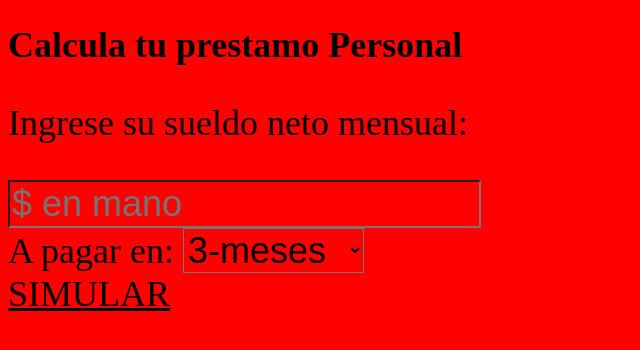
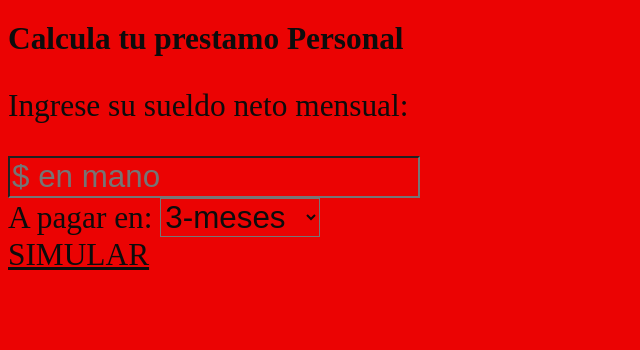
Before and after one commit to MatiasCoronel1312/ArraysJavaScript, a plain HTML site: page Index.html in a window 1280 px wide. Shown: the whole page, without its empty margins (0-640 px from the left). Drawn offline with Linux system fonts and the light colour scheme.

Commit message:
agregue algunos colores

```diff
--- a/css/estilo.css
+++ b/css/estilo.css
@@ -1,5 +1,5 @@
 * {
-    background-color: rgb(255, 1, 1);
-    color: #000;
-    font-size: 1.5rem;
+    background-color: rgb(235, 3, 3);
+    color: rgb(12, 12, 12);
+    font-size: 1.4rem;
 }
--- a/js/array.js
+++ b/js/array.js
@@ -20,14 +20,14 @@ class Prestamo {
         this.totalAPagar = this.prestamoNeto * interes;
     }
 }
-//Declaramos un array de productos para almacenar objetos
+
 const prestamos = [];
 prestamos.push(new Prestamo("matias", "coronel","300000",12));
 prestamos.push(new Prestamo("martin", "perez","25000",6));
 prestamos.push(new Prestamo("marcos", "lozada","120000",12));
 prestamos.push(new Prestamo("alicia", "rivero","75000",9));
 prestamos.push(new Prestamo("laura", "gomez","9000",3));
-//Iteramos el array con for...of para modificarlos a todos
+
 
 for (const prestamo of prestamos){
     prestamo.InteresBanco();
```
